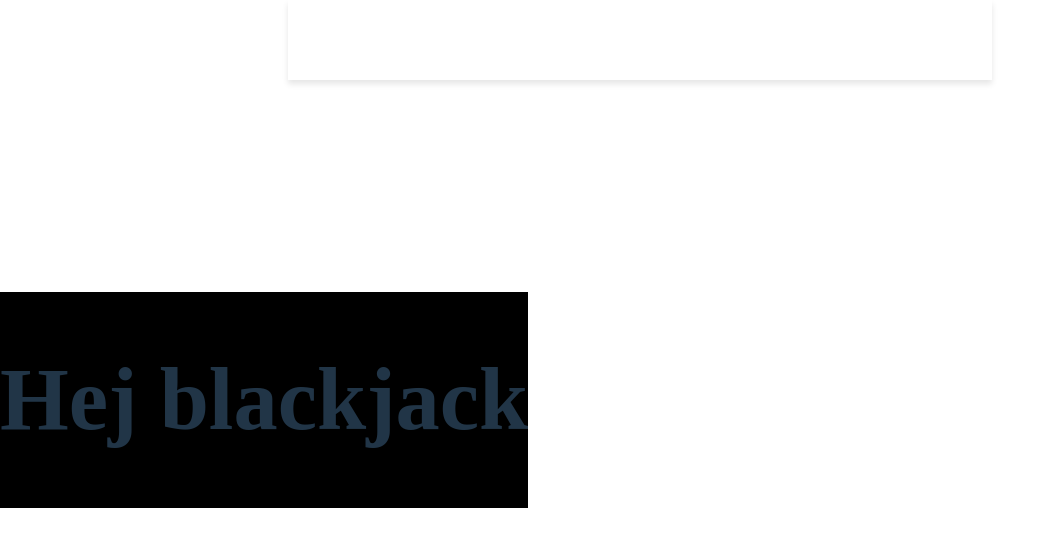
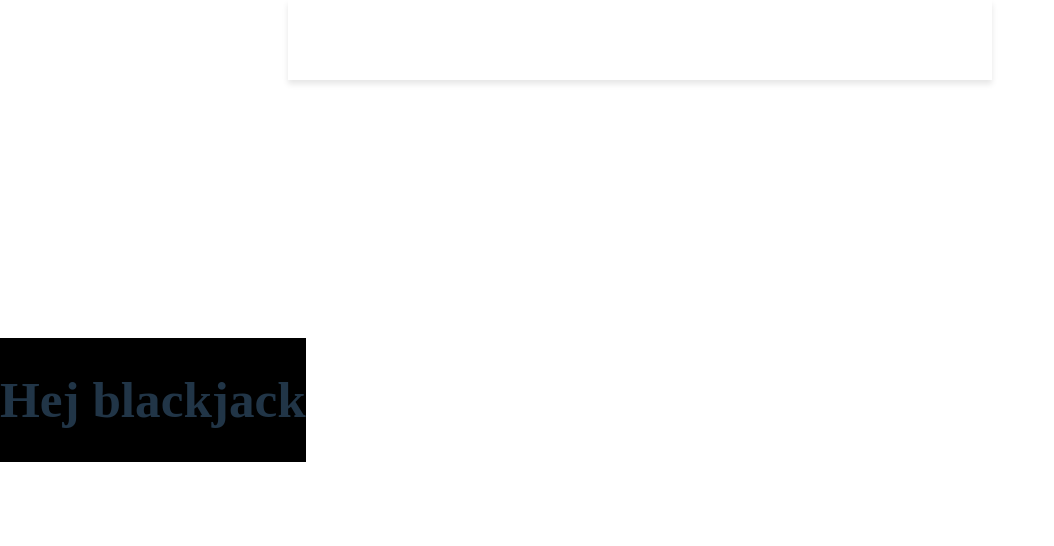
Before and after one commit to DARPZZ/Personal-website, a React (Vite) app in the folder website/: page /#/BlackjackInfo in a window 1280 px wide. Shown: the top 546 px of the page, without its empty margins (0-1054 px from the left). Built offline with nearby package versions, Linux system fonts and the light colour scheme.

Commit message:
Auto play turned back on

```diff
--- a/website/src/Components/NavBar.css
+++ b/website/src/Components/NavBar.css
@@ -1,7 +1,6 @@
 .container {
     width: 100%;
     font-family: 'Times New Roman', Times, serif;
-    font-size: 120%;
 }
 
 .routing {
@@ -47,7 +46,7 @@
     list-style-type: none;
     padding: 0;
     margin: 0;
-    flex: 2;
+    flex: 1;
 
     transition: background-color 0.3s ease;
     padding: 10px 15px;
--- a/website/src/Components/Projects.tsx
+++ b/website/src/Components/Projects.tsx
@@ -38,7 +38,7 @@
     slidesToScroll: 1,
     prevArrow: <PreviousButton onClick={() => {}} />,
     nextArrow: <NextButton onClick={() => {}} />,
-    //autoplay: true,
+    autoplay: true,
     autoplaySpeed: 1500,
     responsive: [
       {
```
